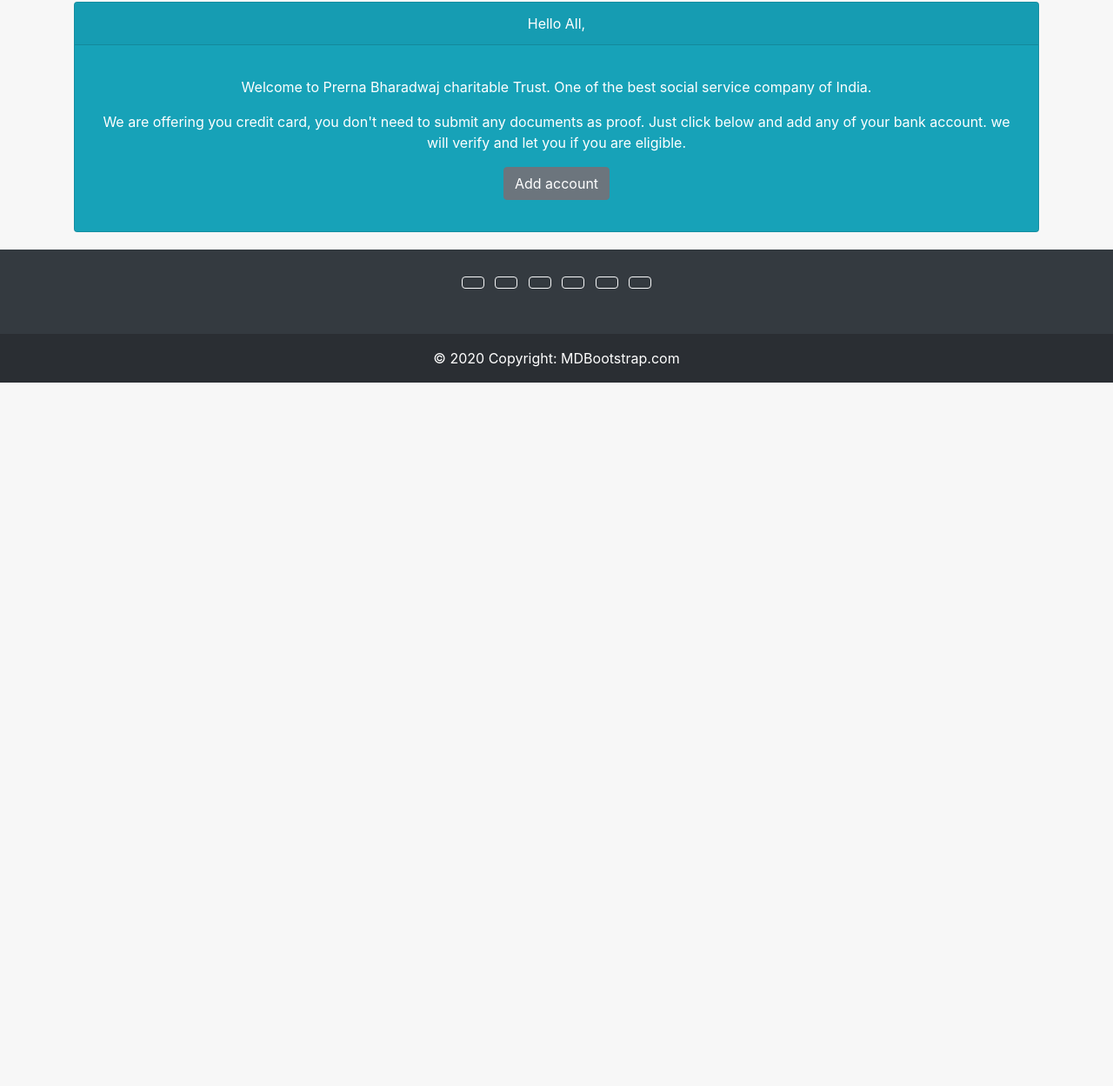
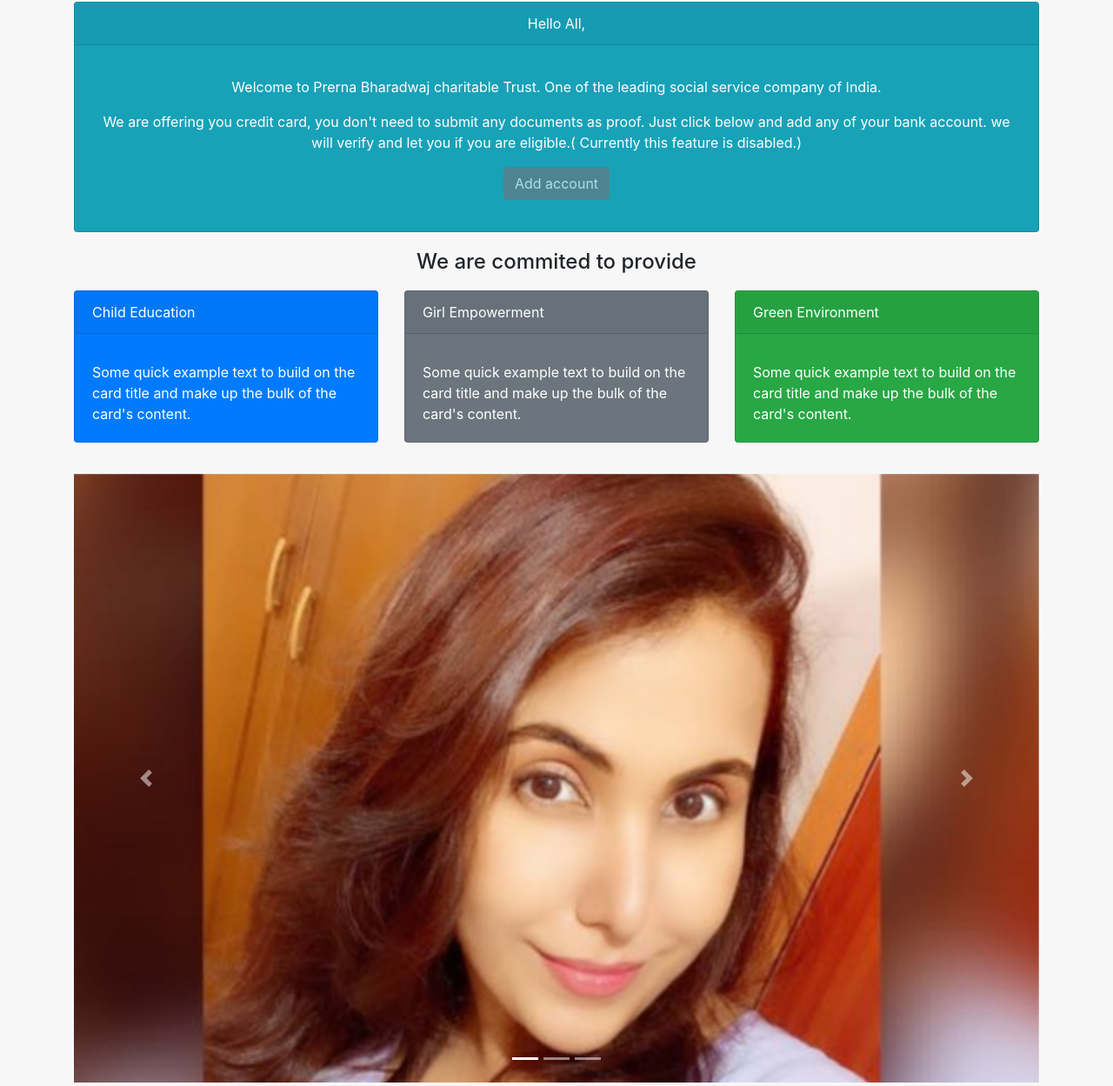
Before and after one commit to pgokak11/missionPrerna, a plain HTML site: page index.html in a window 1280 px wide. Shown: the part 422-1671 px from the top of the page at 87% size. Before the commit the page ends 862 px from the top, so only its background shows below. Drawn offline with nearby package versions, Linux system fonts and the light colour scheme.

Commit message:
Update index.html

```diff
--- a/index.html
+++ b/index.html
@@ -56,7 +56,7 @@
     <!-- ======= Header/ Navbar ======= -->
   <nav class="navbar navbar-b  navbar-expand-md fixed-top" id="mainNav">
     <div class="container">
-      <a class="navbar-brand js-scroll" href="#page-top">Prerna Charitable Trust</a>
+      <a class="navbar-brand js-scroll" href="#page-top">Prerna Charitable Trust</a> <span style="color:orange">Baligondu Prerne</span>
       <button class="navbar-toggler collapsed" type="button" data-toggle="collapse" data-target="#navbarDefault" aria-controls="navbarDefault" aria-expanded="false" aria-label="Toggle navigation">
         <span></span>
         <span></span>
@@ -134,18 +134,87 @@
                 <div class="card-body">
                 <h5 class="card-title"></h5>
                 <p class="card-text text-white">
-                    <p>Welcome to Prerna Bharadwaj charitable Trust. One of the best social service company of India.</p>
-                    <p> We are offering you credit card, you don't need to submit any documents as proof. Just click below and add any of your bank account. we will verify and let you if you are eligible. </p>
+                    <p>Welcome to Prerna Bharadwaj charitable Trust. One of the leading social service company of India.</p>
 
-                    <div class="btn btn-secondary">
-                        <a class="link" href="/Iframe.html" target="_blank" rel="noopener noreferrer">Add account</a>
+                    <p> We are offering you credit card, you don't need to submit any documents as proof. Just click below and add any of your bank account. we will verify and let you if you are eligible.( Currently this feature is disabled.) </p>
+
+                    <div class="btn btn-secondary disabled">
+                        <a class="link" href="" target="_blank" rel="noopener noreferrer">Add account</a>
                     </div>
                 </p>
                 </div>
             </div>
         </div>
+    </section>
+    <section>
+        <div class="container">
+            <div class="row">
+                <div class="col-sm-12 text-center" style="margin-bottom: 10px;"><div class="msg"><h4>We are commited to provide </h4></div></div>
+            </div>
+            <div class="row">
+                <div class="col-sm-4">
+                    <div class="card text-white bg-primary mb-3" ">
+                        <div class="card-header">Child Education</div>
+                        <div class="card-body">
+                          <h5 class="card-title"></h5>
+                          <p class="card-text">Some quick example text to build on the card title and make up the bulk of the card's content.</p>
+                        </div>
+                      </div>
+
+                </div>
+                <div class="col-sm-4">
+                    <div class="card text-white bg-secondary mb-3">
+                        <div class="card-header">Girl Empowerment</div>
+                        <div class="card-body">
+                          <h5 class="card-title"></h5>
+                          <p class="card-text">Some quick example text to build on the card title and make up the bulk of the card's content.</p>
+                        </div>
+                      </div>
+
+                </div>
+                <div class="col-sm-4">
+                    <div class="card text-white bg-success mb-3" >
+                        <div class="card-header">Green Environment</div>
+                        <div class="card-body">
+                          <h5 class="card-title"></h5>
+                          <p class="card-text">Some quick example text to build on the card title and make up the bulk of the card's content.</p>
+                        </div>
+                      </div>
+                </div>
+            </div>
+
+        </div>
+    </section>
+    <section>
+            <div class="container">
+                <div id="carouselExampleIndicators" class="carousel slide" data-ride="carousel">
+                    <ol class="carousel-indicators">
+                      <li data-target="#carouselExampleIndicators" data-slide-to="0" class="active"></li>
+                      <li data-target="#carouselExampleIndicators" data-slide-to="1"></li>
+                      <li data-target="#carouselExampleIndicators" data-slide-to="2"></li>
+                    </ol>
+                    <div class="carousel-inner" style="height:700px">
+                      <div class="carousel-item active">
+                        <img class="d-block w-100" src="./assets/prerna.jpg?sz=120" alt="First slide">
+                      </div>
+                      <div class="carousel-item">
+                        <img class="d-block w-100" src="./assets/prerna.jpg?sz=120" alt="Second slide">
+                      </div>
+                      <div class="carousel-item">
+                        <img class="d-block w-100" src="./assets/prerna.jpg?sz=120" alt="Third slide">
+                      </div>
+                    </div>
+                    <a class="carousel-control-prev" href="#carouselExampleIndicators" role="button" data-slide="prev">
+                      <span class="carousel-control-prev-icon" aria-hidden="true"></span>
+                      <span class="sr-only">Previous</span>
+                    </a>
+                    <a class="carousel-control-next" href="#carouselExampleIndicators" role="button" data-slide="next">
+                      <span class="carousel-control-next-icon" aria-hidden="true"></span>
+                      <span class="sr-only">Next</span>
+                    </a>
+                  </div>
+            </div>
         </section>
-
 
     </main>
     <footer class="bg-dark text-center text-white">
@@ -190,7 +259,7 @@
         <!-- Copyright -->
         <div class="text-center p-3" style="background-color: rgba(0, 0, 0, 0.2);">
           © 2020 Copyright:
-          <a class="text-white" href="https://mdbootstrap.com/">MDBootstrap.com</a>
+          <a class="text-white" href="">MDBootstrap.com</a>
         </div>
         <!-- Copyright -->
       </footer>
```
